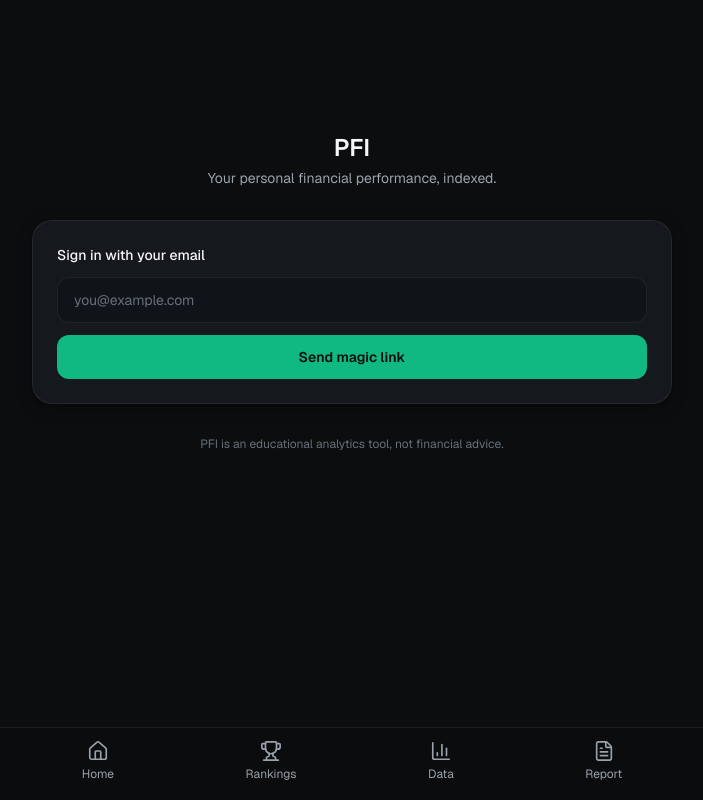
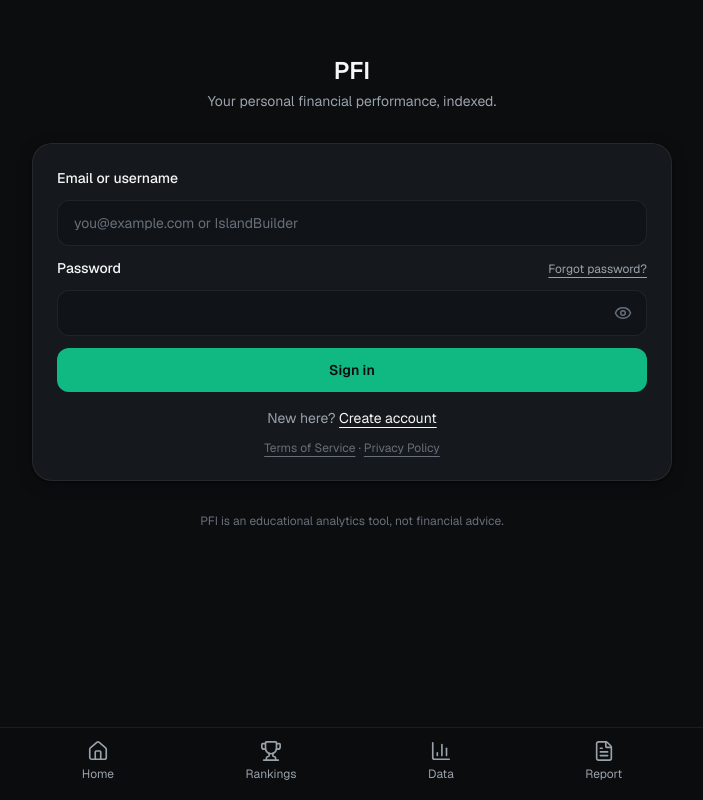
Before and after one commit to coachtui/pfi, a Next.js app: page /login in a window 1280 px wide. Shown: the whole page, without its empty margins (288-991 px from the left). Built offline with nearby package versions, Linux system fonts and the light colour scheme; no server answers.

Commit message:
feat(auth): password login form with identifier, toggle, and legal links

```diff
--- a/src/app/login/LoginForm.tsx
+++ b/src/app/login/LoginForm.tsx
@@ -1,13 +1,22 @@
 "use client";
 
-import { useEffect, useState } from "react";
+import { useActionState, useEffect, useState } from "react";
+import Link from "next/link";
 import { useRouter, useSearchParams } from "next/navigation";
 import { createClient } from "@/lib/supabase/client";
 import { Card } from "@/components/ui/Card";
+import { PasswordInput } from "@/components/ui/PasswordInput";
+import { signInWithPassword, type AuthFormState } from "@/app/actions/auth";
+
+const inputCls =
+  "rounded-xl border border-border-subtle bg-inset px-4 py-3 text-sm text-primary placeholder:text-tertiary focus:border-border-strong focus:outline-none";
 
 export function LoginForm() {
-  const [email, setEmail] = useState("");
-  const [status, setStatus] = useState<"idle" | "sending" | "sent" | "error" | "authenticating">("idle");
+  const [state, formAction, pending] = useActionState<AuthFormState, FormData>(
+    signInWithPassword,
+    {},
+  );
+  const [status, setStatus] = useState<"idle" | "authenticating">("idle");
   const [hashError, setHashError] = useState<string | null>(null);
   const params = useSearchParams();
   const router = useRouter();
@@ -56,17 +65,6 @@ export function LoginForm() {
     });
   }, [router]);
 
-  async function submit(e: React.FormEvent) {
-    e.preventDefault();
-    setStatus("sending");
-    const supabase = createClient();
-    const { error } = await supabase.auth.signInWithOtp({
-      email,
-      options: { emailRedirectTo: `${location.origin}/auth/callback` },
-    });
-    setStatus(error ? "error" : "sent");
-  }
-
   if (status === "authenticating") {
     return (
       <Card className="p-6">
@@ -79,39 +77,61 @@ export function LoginForm() {
 
   return (
     <Card className="p-6">
-      {status === "sent" ? (
-        <p className="text-sm text-primary" role="status">
-          Check your email — we sent a sign-in link to <span className="font-medium">{email}</span>.
-        </p>
-      ) : (
-        <form onSubmit={submit} className="flex flex-col gap-3">
-          <label htmlFor="email" className="text-sm font-medium text-primary">
-            Sign in with your email
+      <form action={formAction} className="flex flex-col gap-3">
+        <label htmlFor="identifier" className="text-sm font-medium text-primary">
+          Email or username
         </label>
         <input
-            id="email"
-            type="email"
+          id="identifier"
+          name="identifier"
+          type="text"
           required
-            autoComplete="email"
-            value={email}
-            onChange={(e) => setEmail(e.target.value)}
-            placeholder="you@example.com"
-            className="rounded-xl border border-border-subtle bg-inset px-4 py-3 text-sm text-primary placeholder:text-tertiary focus:border-border-strong focus:outline-none"
+          autoComplete="username"
+          placeholder="you@example.com or IslandBuilder"
+          className={inputCls}
         />
+        <div className="flex items-baseline justify-between">
+          <label htmlFor="password" className="text-sm font-medium text-primary">
+            Password
+          </label>
+          <Link
+            href="/auth/reset"
+            className="text-xs text-secondary underline underline-offset-4 hover:text-primary"
+          >
+            Forgot password?
+          </Link>
+        </div>
+        <PasswordInput id="password" name="password" required autoComplete="current-password" />
         <button
           type="submit"
-            disabled={status === "sending"}
+          disabled={pending}
           className="rounded-xl bg-positive-strong px-4 py-3 text-sm font-semibold text-base transition-opacity disabled:opacity-60"
         >
-            {status === "sending" ? "Sending…" : "Send magic link"}
+          {pending ? "Signing in…" : "Sign in"}
         </button>
-          {(status === "error" || linkError || hashError) && (
+        {(state.error || linkError || hashError) && (
           <p className="text-sm text-negative" role="alert">
-              {hashError ?? (linkError ? "That sign-in link expired or was invalid. Try again." : "Could not send the link. Check the address and try again.")}
+            {hashError ??
+              state.error ??
+              "That sign-in link expired or was invalid. Try again."}
           </p>
         )}
       </form>
-      )}
+      <p className="mt-4 text-center text-sm text-secondary">
+        New here?{" "}
+        <Link href="/signup" className="text-primary underline underline-offset-4">
+          Create account
+        </Link>
+      </p>
+      <p className="mt-3 text-center text-xs text-tertiary">
+        <Link href="/terms" className="underline underline-offset-4 hover:text-secondary">
+          Terms of Service
+        </Link>
+        {" · "}
+        <Link href="/privacy" className="underline underline-offset-4 hover:text-secondary">
+          Privacy Policy
+        </Link>
+      </p>
     </Card>
   );
 }
```
Lines whose indentation alone changed are shown as unchanged.
